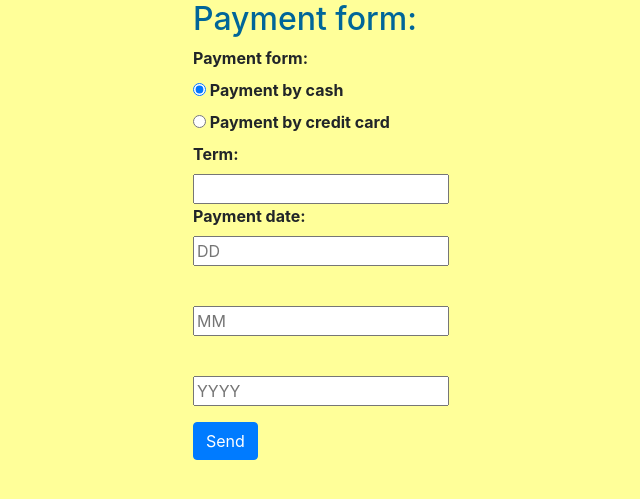
After one commit to balanchuks/RentMovie, a Symfony app: template src/RentMovieBundle/Resources/views/Default/form.html.twig in a window 1280 px wide. The commit adds this page. Shown: the top 499 px of the page, without its empty margins (319-959 px from the left). Run offline with Twig, Linux system fonts and the light colour scheme; the template is opened without the code that fills it, so the values that code supplies are empty; some libraries are stand-ins or nearby versions.

Commit message:
form file added

```diff
--- a/src/RentMovieBundle/Controller/DefaultController.php
+++ b/src/RentMovieBundle/Controller/DefaultController.php
@@ -366,4 +366,8 @@ class DefaultController extends Controller
 			}
         return $this->render('RentMovieBundle:Default:cartoon.html.twig', array());
     }
+	public function formAction()
+    {
+        return $this->render('RentMovieBundle:Default:form.html.twig', array());
+    }
 }
--- a/src/RentMovieBundle/Resources/config/routing.yml
+++ b/src/RentMovieBundle/Resources/config/routing.yml
@@ -64,3 +64,6 @@ rent_movie_scienceGenre:
 rent_movie_cartoonGenre:
     path:     /cartoonGenre
     defaults: { _controller: RentMovieBundle:Default:cartoon}
+rent_movie_form:
+    path:     /form
+    defaults: { _controller: RentMovieBundle:Default:form}
--- /dev/null
+++ b/src/RentMovieBundle/Resources/views/Default/form.html.twig
@@ -0,0 +1,56 @@
+<!DOCTYPE html>
+<HTML>
+	<head>
+		<title>Film Rental</title>
+		<meta charset="UTF-8">
+		<link href="{{ asset('bundles/rentmovie/css/bootstrap.css') }}" rel="stylesheet" type="text/css">
+		<style>
+		body {
+			margin-left: auto;
+			margin-right: auto;
+			width: 20%;
+			background-color: #FFFF99;
+		}
+		h2 {color: #006699}
+		label {
+			font-weight: bold;
+		}
+		</style>
+	</head>
+	<body left="25px">
+		<form class="form-horizontal"  enctype="multipart/form-data" method="POST" action="{{path('rent_movie_form')}}">
+			<h2>Payment form:</h2>
+			<label for="form">Payment form:</label>
+			<div class="radio">
+              <label>
+                 <input type="radio" name="optionsRadios" id="radio1" value="option1" checked>
+                    Payment by cash
+                 </label>
+                    </div>
+                  <div class="radio">
+                      <label>
+                   <input type="radio" name="optionsRadios" id="radio2" value="option2">
+                     Payment by credit card
+                       </label>
+                       </div>
+			<label for="term">Term:</label>
+			<input class="input-small" type="text"  name="term" id="term">
+			</br>
+			<label for="date">Payment date:</label>
+			<form class="form-inline">
+  <div class="form-group">
+    <input type="email" class="input-small" id="exampleInputEmail3" placeholder="DD">
+  </div>
+  </br>
+  <div class="form-group">
+    <input type="password" class="input-small" id="exampleInputPassword3" placeholder="MM">
+  </div>
+  </br>
+   <div class="form-group">
+    <input type="password" class="input-small" id="exampleInputPassword3" placeholder="YYYY">
+  </div>
+</form>
+			<button type="submit" class="btn btn-primary">Send</button>
+		</form>
+	</body>
+</HTML>
--- a/src/RentMovieBundle/Resources/views/Default/layout.html.twig
+++ b/src/RentMovieBundle/Resources/views/Default/layout.html.twig
@@ -152,7 +152,7 @@
 							{% endblock %}
 							{% block price %}
 							{% endblock %}
-							<button type="submit" class="btn btn-warning">Borrow!</button><br/><br/>
+							<a href="{{path('rent_movie_form')}}"><button type="submit" class="btn btn-warning">Borrow!</button><br/><br/></a>
 							{% block trailer %}
 							{% endblock %}
 						</div>
```
